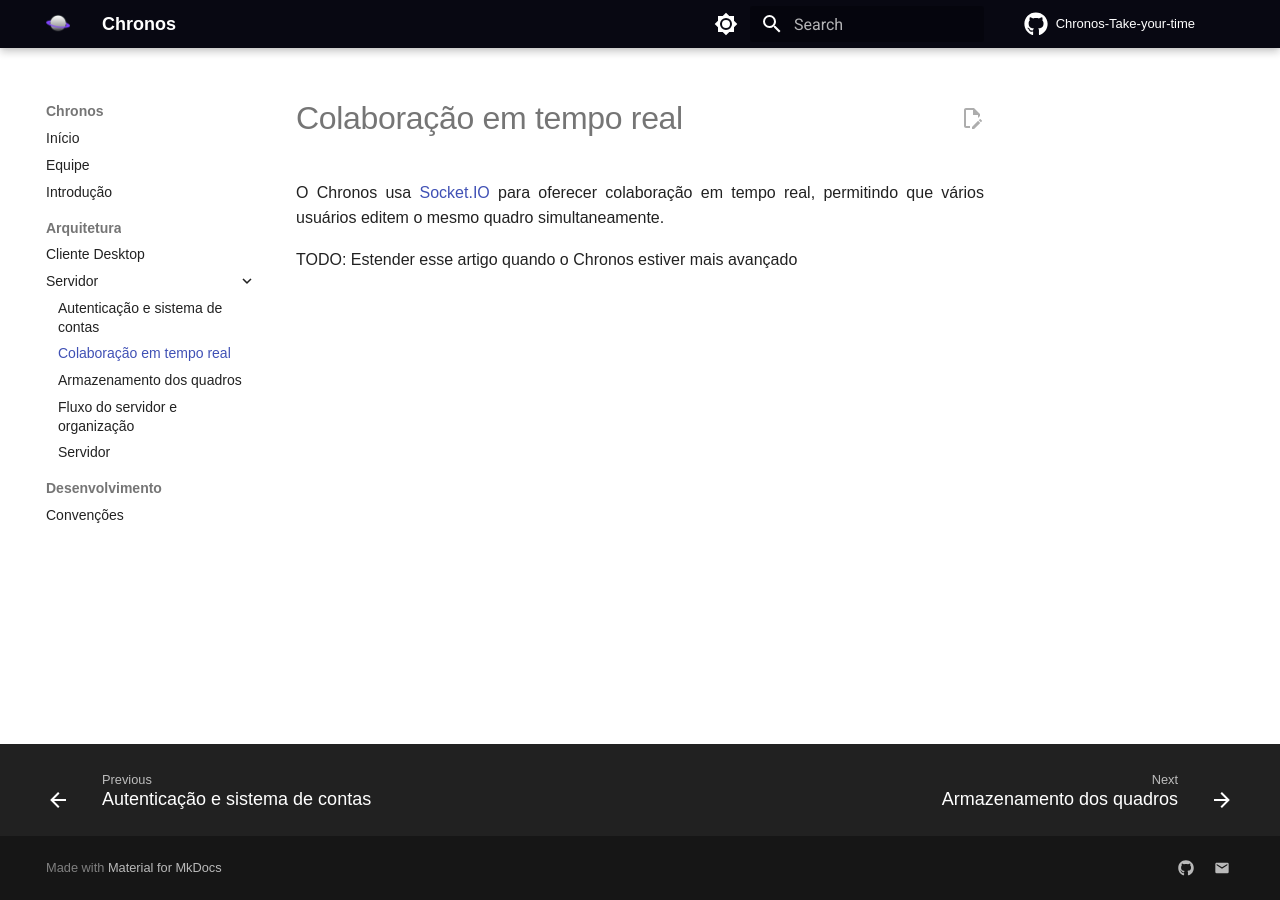
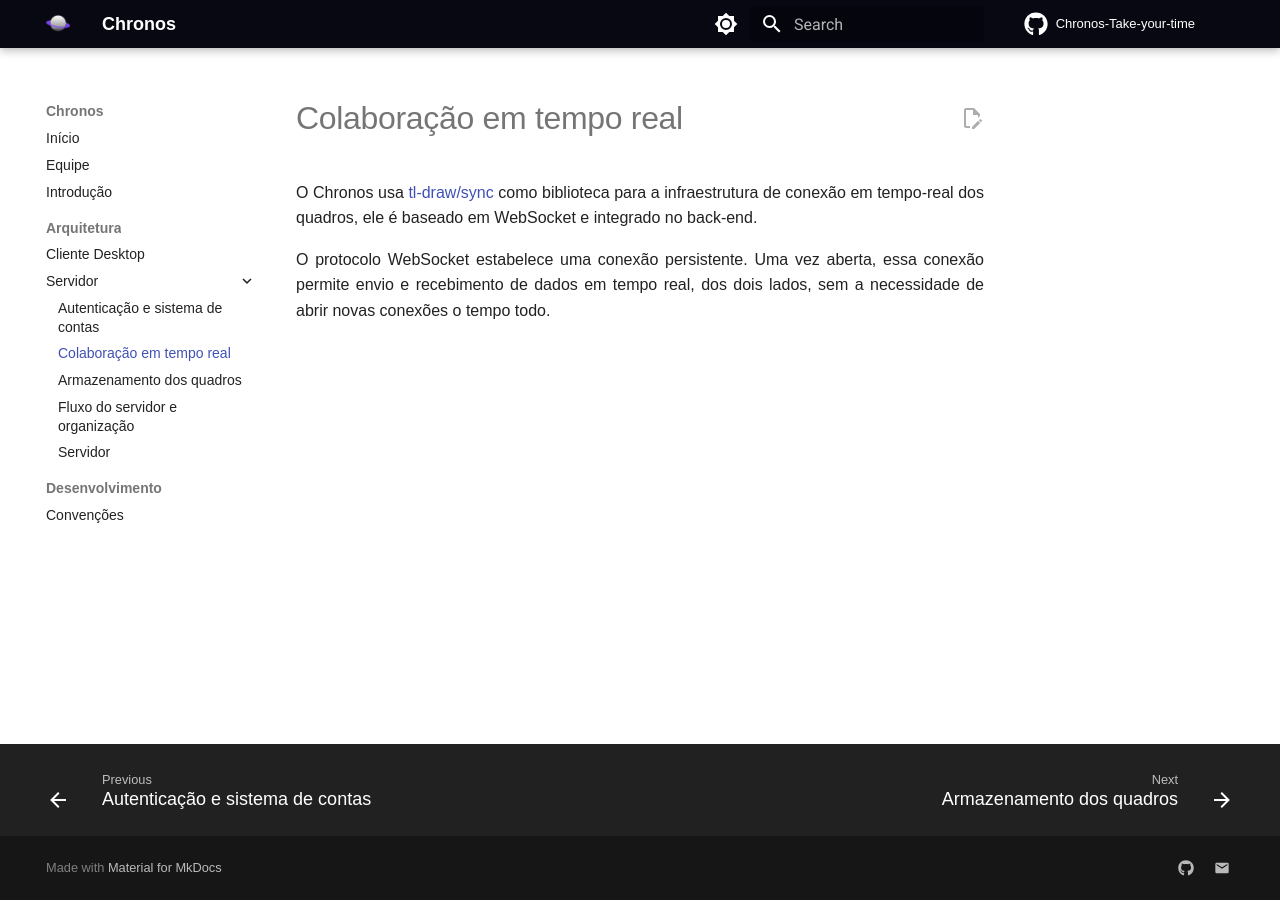
Before and after one commit to chronos-take-your-time/wiki, an MkDocs documentation site: the page built from docs/arquitetura/servidor/colaboração-em-tempo-real.md, in a window 1280 px wide. Built offline with MkDocs 1.6.1 and Material for MkDocs 9.7.7, drawn with Linux system fonts in a browser that asks for light colours; some web fonts are replaced.

Commit message:
docs(COLAB): explanação sobre o tldraw/sync e seu uso no Chronos

```diff
--- a/docs/arquitetura/servidor/colaboração-em-tempo-real.md
+++ b/docs/arquitetura/servidor/colaboração-em-tempo-real.md
@@ -1,4 +1,4 @@
 # Colaboração em tempo real
-O Chronos usa [Socket.IO](https://socket.io/) para oferecer colaboração em tempo real, permitindo que vários usuários editem o mesmo quadro simultaneamente.
+O Chronos usa [tl-draw/sync](https://tldraw.dev/docs/sync) como biblioteca para a infraestrutura de conexão em tempo-real dos quadros, ele é baseado em WebSocket e integrado no back-end.
 
-TODO: Estender esse artigo quando o Chronos estiver mais avançado
+O protocolo WebSocket estabelece uma conexão persistente. Uma vez aberta, essa conexão permite envio e recebimento de dados em tempo real, dos dois lados, sem a necessidade de abrir novas conexões o tempo todo.
```
